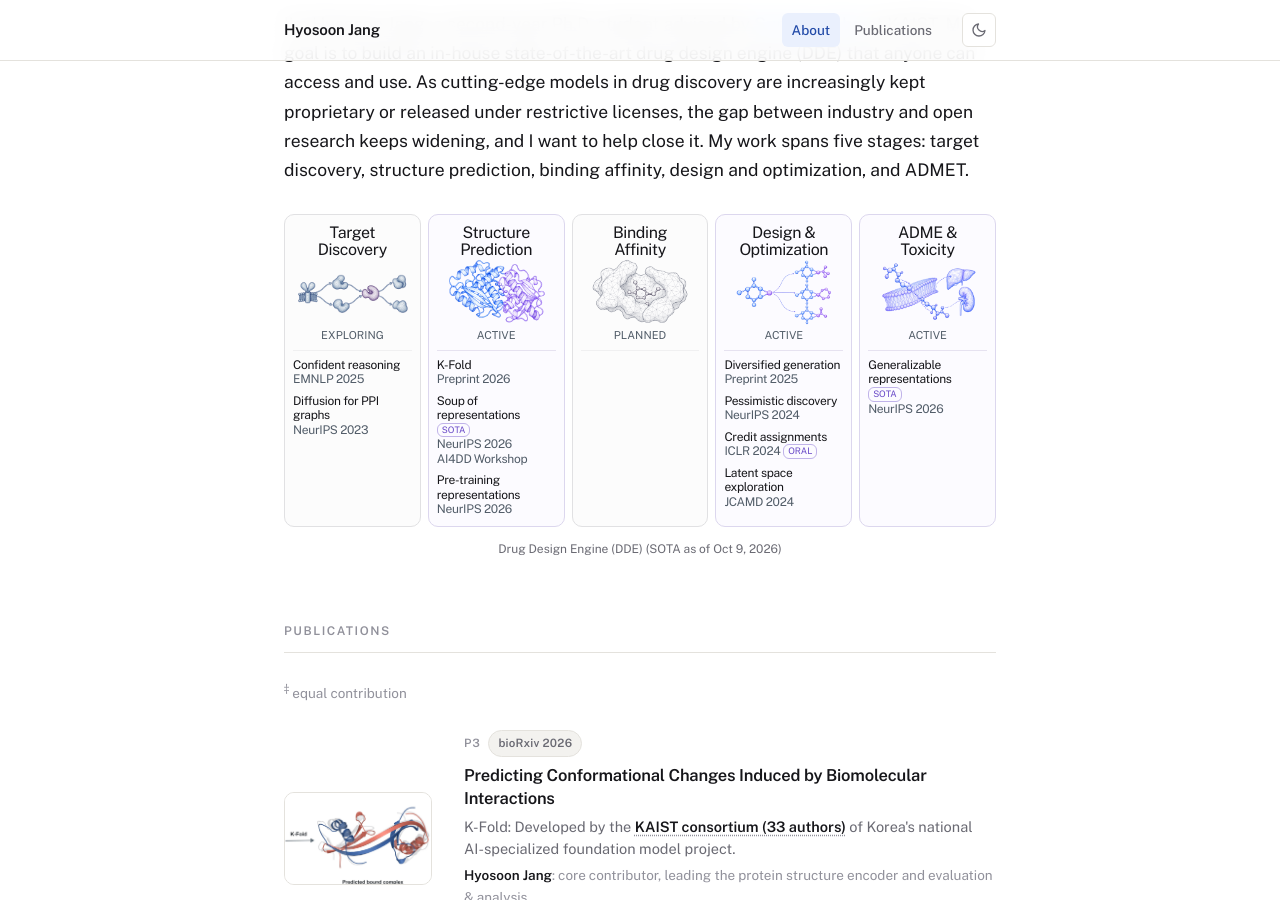
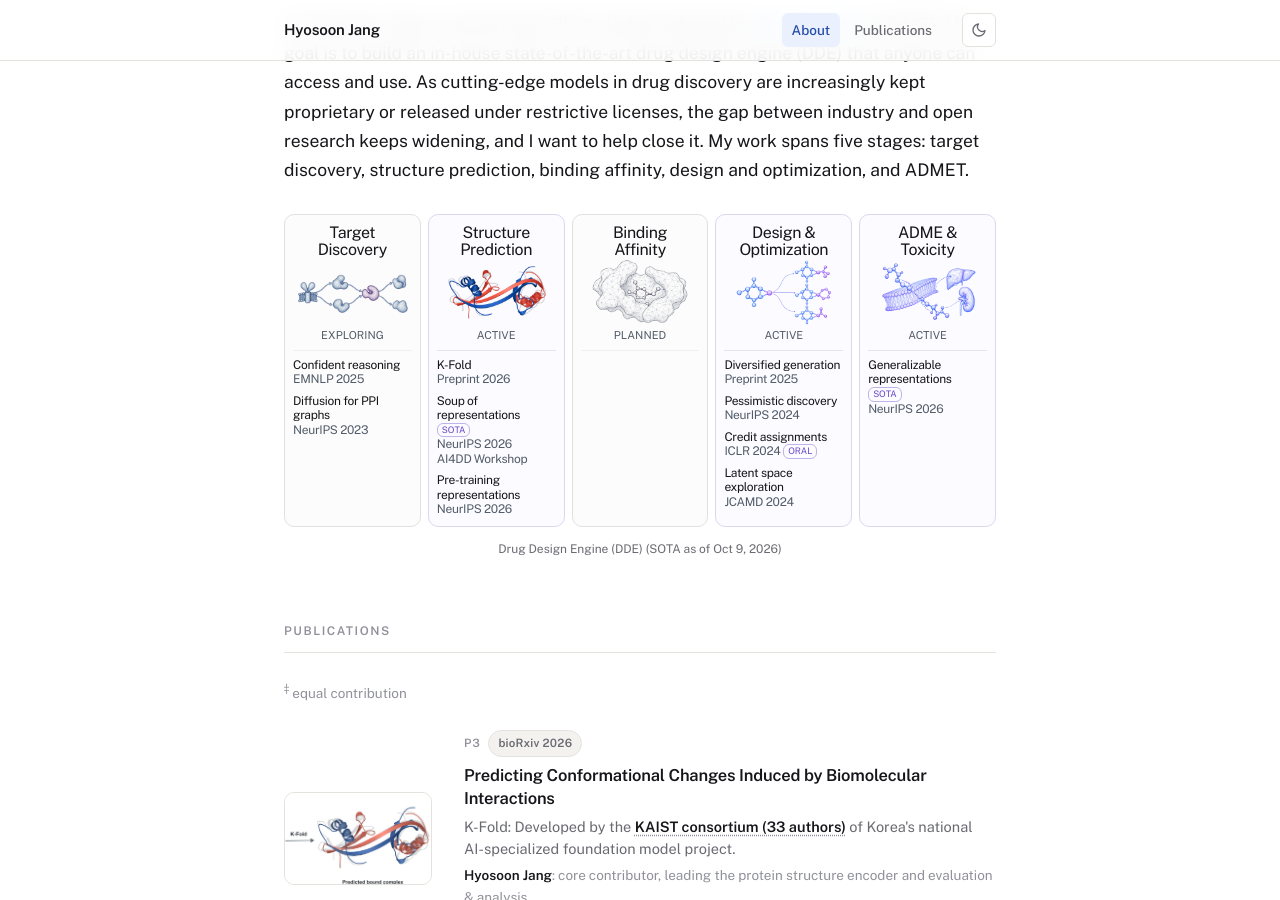
Before and after one commit to hsjang0/hsjang, a Jekyll site: the page built from index.html, in a window 1280 px wide and 900 px high, scrolled down 383 px. Built offline with Jekyll 4.4.1, drawn with Linux system fonts in a browser that asks for light colours.

Commit message:
Use the supplied protein ribbon reference for structure prediction

```diff
--- a/_data/research.yaml
+++ b/_data/research.yaml
@@ -9,7 +9,7 @@
 #            SOTA badge links there
 # sota_figure, sota_caption: optional; when set, the badge opens the figure in
 #            a popup (with a link to the paper) instead of jumping to it
-# image    : original blue-violet illustration for each stage
+# image    : illustration for each stage
 # papers   : entries inside the card; `tag` links to that paper's entry in
 #            Publications. Leave `tag` out for work that is not public yet.
 #            List the most recent work first. The venue line (e.g. NeurIPS
@@ -25,7 +25,7 @@ stages:
       - { tag: "C1", label: "Diffusion for PPI graphs" }
 
   - name: "Structure|Prediction"
-    image: "/assets/research/stages/structure.png"
+    image: "/assets/research/stages/structure-ribbon.png"
     status: sota
     sota_paper: "P2"
     sota_figure: "/assets/research/soupfold_results.png"
```
Also changed, not shown: assets/research/stages/structure-ribbon.png (added).
